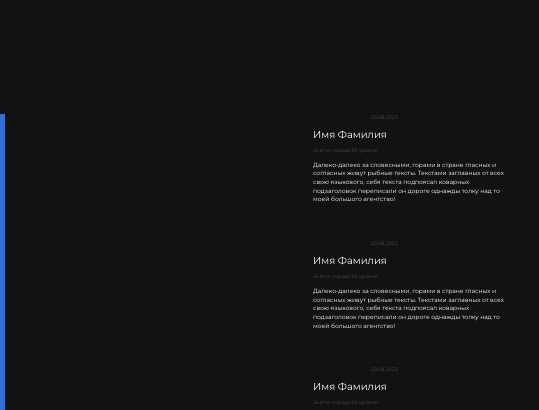
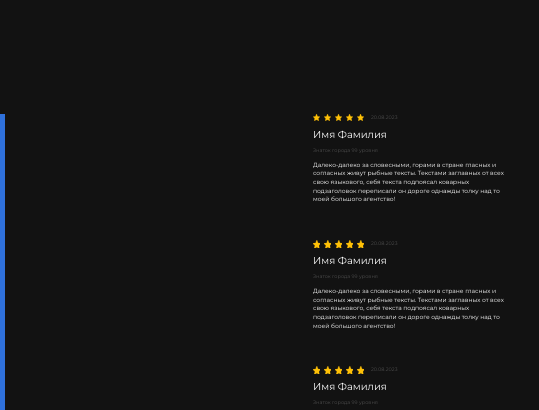
Before and after one commit to whispeace/boca-room, a website built with Vite: page index.html in a window 1280 px wide. Shown: the top 410 px of the page, 741-1280 px from the left. Built offline with nearby package versions, Linux system fonts and the light colour scheme; files whose address does not match are found by name.

Commit message:
fix image star two

```diff
--- a/style.css
+++ b/style.css
@@ -229,7 +229,7 @@
   width: calc(var(--px, 1px) * 22);
   position: relative;
   height: calc(var(--px, 1px) * 22);
-  background-image: url('./star.png');
+  background-image: url('/star.png');
   background-size: cover;
 }
 .rating-stars {
```
